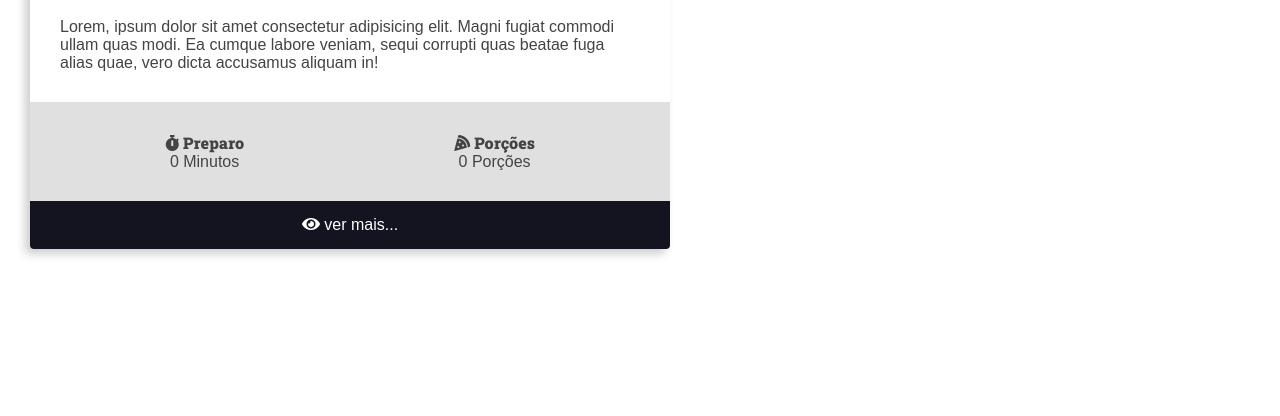
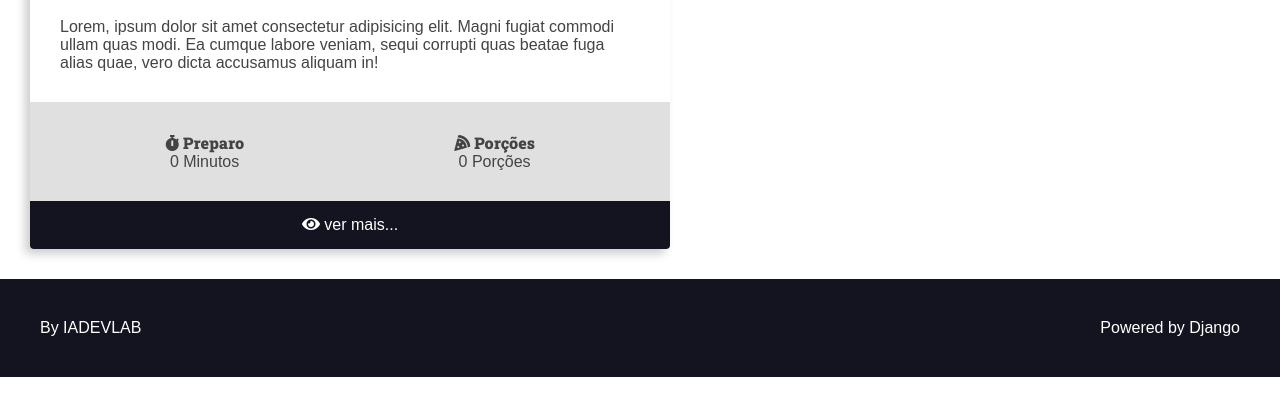
Before and after one commit to luisgs7/dj-recipes, a Django app: page / in a window 1280 px wide. Shown: the part 332-748 px from the top of the page. Run offline with Django 3.2, Linux system fonts and the light colour scheme; some libraries are stand-ins or nearby versions.

Commit message:
new footer

```diff
--- /dev/null
+++ b/recipes/templates/recipes/partials/footer.html
@@ -0,0 +1,9 @@
+<footer class="main-footer">
+    <div class="developer">
+      <a href="https://iadevlab.com/" target="_blank" rel="noreferrer noopener">By IADEVLAB</a>
+    </div>
+
+    <div class="powered">
+      <a href="https://www.djangoproject.com/" target="_blank" rel="noreferrer noopener">Powered by Django</a>
+    </div>
+  </footer>
--- a/recipes/templates/recipes/partials/head.html
+++ b/recipes/templates/recipes/partials/head.html
@@ -255,5 +255,25 @@
         .recipe-footer a:hover {
             filter: brightness(2);
         }
+
+        .main-footer {
+            display: flex;
+            align-items: center;
+            justify-content: space-between;
+            background: var(--color-primary-dark);
+            color: var(--color-white);
+            padding: var(--spacing-gutter-large);
+        }
+
+        .main-footer a {
+            color: var(--color-white);
+            text-decoration: none;
+            transition: all 300ms ease-in-out;
+        }
+
+        .main-footer a:hover {
+            filter: brightness(.8);
+        }
+
     </style>
 </head>
--- /dev/null
+++ b/recipes/templates/recipes/partials/recipe.html
@@ -0,0 +1,55 @@
+<div class="recipe recipe-list-item">
+    <div class="recipe-cover">
+        <img src="https://via.placeholder.com/1280x720.png/269fe6" alt="Temporário">
+    </div>
+
+    <div class="recipe-title-container">
+        <h2 class="recipe-title">Lorem ipsum dolor sit amet.</h2>
+    </div>
+
+    <div class="recipe-author">
+        <span class="recipe-author-item">
+            <i class="fas fa-user"></i>
+            Otávio Miranda
+        </span>
+        <span class="recipe-author-item">
+            <i class="fas fa-calendar-alt"></i>
+            16/10/2021 às 11:21
+        </span>
+        <span class="recipe-author-item">
+            <a href="/recipes/category/cafe-da-manha/">
+                <i class="fas fa-layer-group"></i>
+                <span>Café da manhã</span>
+            </a>
+        </span>
+    </div>
+
+    <div class="recipe-content">
+        <p>Lorem, ipsum dolor sit amet consectetur adipisicing elit. Magni fugiat commodi ullam quas modi.
+            Ea cumque labore veniam, sequi corrupti quas beatae fuga alias quae, vero dicta accusamus
+            aliquam in!</p>
+    </div>
+
+    <div class="recipe-meta-container">
+        <div class="recipe-meta recipe-preparation">
+            <h3 class="recipe-meta-title"><i class="fas fa-stopwatch"></i> Preparo</h3>
+            <div class="recipe-meta-text">
+                0 Minutos
+            </div>
+        </div>
+        <div class="recipe-meta recipe-servings">
+            <h3 class="recipe-meta-title"><i class="fas fa-pizza-slice"></i> Porções</h3>
+            <div class="recipe-meta-text">
+                0 Porções
+            </div>
+        </div>
+    </div>
+
+    <footer class="recipe-footer">
+        <a class="recipe-read-more button button-dark button-full-width" href="/recipes/3/">
+            <i class="fas fa-eye"></i>
+            <span>ver mais...</span>
+        </a>
+    </footer>
+
+</div>
```
Also changed, not shown: recipes/templates/recipes/pages/home.html (+4 -55 lines).
